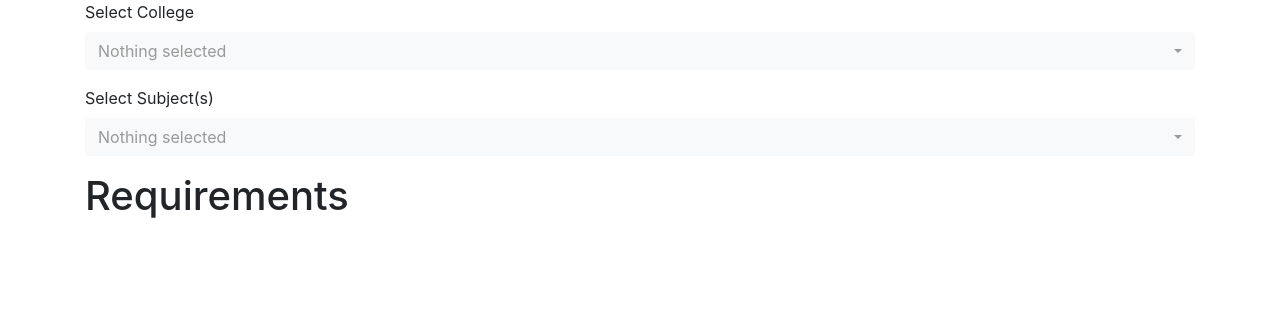
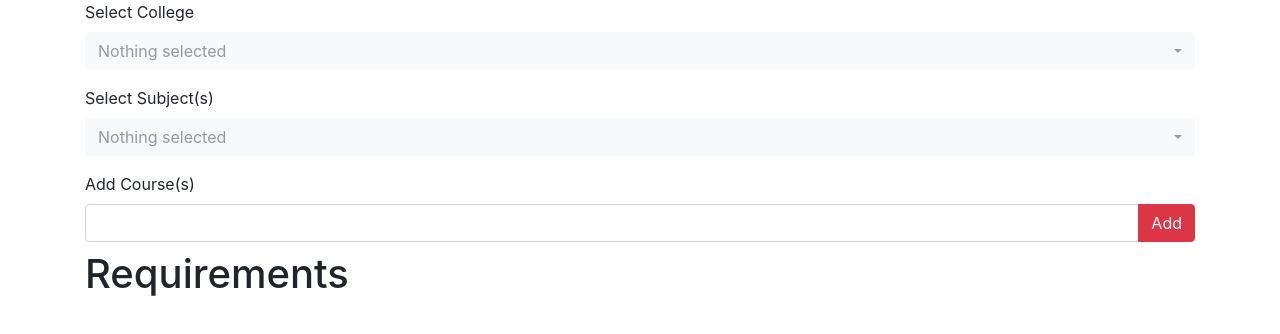
Before and after one commit to cornell-dti/course-plan-requirements, a plain HTML site: page index.html in a window 1280 px wide. Drawn offline with nearby package versions, Linux system fonts and the light colour scheme; no server answers.

Commit message:
Add course search function

```diff
--- a/index.html
+++ b/index.html
@@ -28,13 +28,23 @@
                     <!-- [Subject data from API] -->
                 </select>
             </div>
+
+            <!-- Add course with search -->
+            <div>
+                <label for="search">Add Course(s)</label>
+                <div class="input-group">
+                    <input name="search" id="search" type="text" class="form-control">
+                    <div class="input-group-append">
+                        <button class="btn btn-danger" type="button" onclick="search()">Add</button>
+                    </div>
+                </div>
+                <div id="courses" class="mt-2"></div>
+            </div>
         </div>
 
         <div class="container">
             <h1>Requirements</h1>
-            <div id="reqs">
-
-            </div>
+            <div id="reqs"></div>
         </div>
 
         <!-- jQuery 3.3.1 and Bootstrap dependences CDN -->
--- a/requirements.js
+++ b/requirements.js
@@ -1,22 +1,51 @@
 // Check README.md file for information of Roster API
 
-// Get latest acadGroups from API (FA19)
-$.get("https://classes.cornell.edu/api/2.0/config/acadGroups.json?roster=FA19", data => {
+// Get latest acadGroups from API
+$.get("https://classes.cornell.edu/api/2.0/config/acadGroups.json", {roster: 'FA19'}, data => {
     const colleges = data.data.acadGroups;
     // Loop through all objects in colleges
     colleges.map(college => {
-        $("#colleges").append(`<option value=${college.value}>${college.descr}</option>`)
+        $("#colleges").append(`<option value=${college.value}>${college.descr}</option>`);
     })
 });
 
-// Get latest subjects from API (FA19)
-$.get("https://classes.cornell.edu/api/2.0/config/subjects.json?roster=FA19", data => {
+// Get latest subjects from API
+$.get("https://classes.cornell.edu/api/2.0/config/subjects.json", {roster: 'FA19'}, data => {
     const subjects = data.data.subjects;
     // Loop through all objects in subjects
     subjects.map(subject => {
-        $("#subjects").append(`<option value=${subject.value}>${subject.descr}</option>`)
+        $("#subjects").append(`<option value=${subject.value}>${subject.descr}</option>`);
     })
 });
+
+// Search latest roster for class
+function search() {
+
+    // Get text from search input
+    const input = $("#search").val();
+
+    // Split name into subject (sub) and number (num)
+    const sub = input.split(" ")[0].toUpperCase();
+    const num = input.split(" ")[1];
+
+
+    $.get("https://classes.cornell.edu/api/2.0/search/classes.json", { roster: 'FA19', subject: sub, q: num }, data => {
+
+        console.log(data);
+        if (data.status === "success") {
+
+            const course = data.data.classes[0];
+
+            // Append dismissible alert with course info
+            $("#courses").append(`<div class="alert alert-secondary alert-dismissible fade show" role="alert">
+            ${course.subject} ${course.catalogNbr}: ${course.titleLong}
+            <button type="button" class="close" data-dismiss="alert" aria-label="Close">
+                <span aria-hidden="true">&times;</span>
+            </button>
+            </div>`);
+        }
+    });
+}
 
 function requirements() {
     const reqs = $("#reqs");
```
